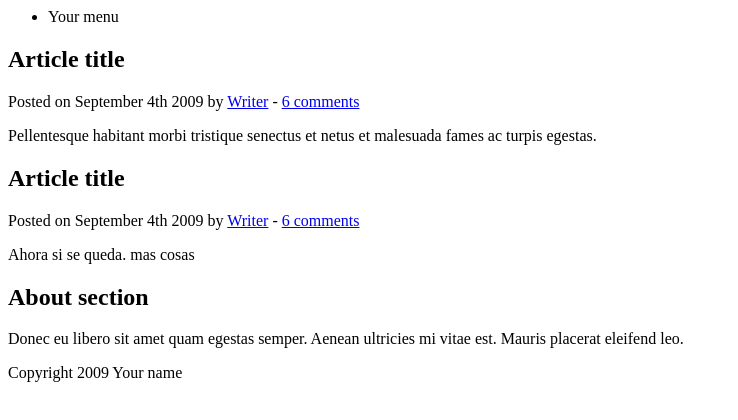
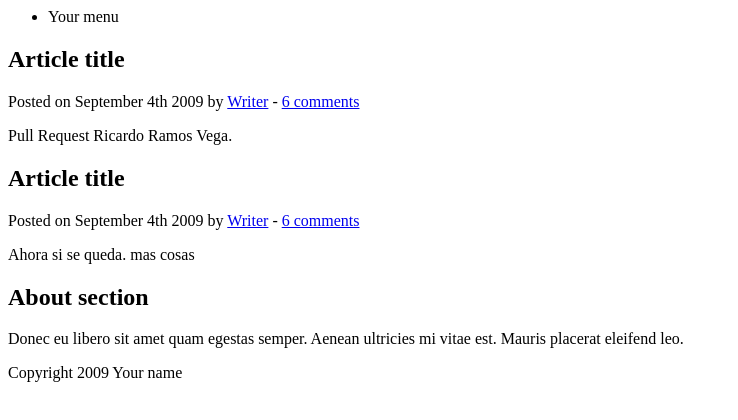
Before and after one commit to ritchieramosz/test-git, a plain HTML site: page index.html in a window 1280 px wide. Shown: the whole page, without its empty margins (0-738 px from the left). Drawn offline with Linux system fonts and the light colour scheme.

Commit message:
Pull request

```diff
--- a/index.html
+++ b/index.html
@@ -22,7 +22,7 @@
 				<h2>Article title</h2>
 				<p>Posted on <time datetime="2009-09-04T16:31:24+02:00">September 4th 2009</time> by <a href="#">Writer</a> - <a href="#comments">6 comments</a></p>
 			</header>
-			<p>Pellentesque habitant morbi tristique senectus et netus et malesuada fames ac turpis egestas.</p>
+			<p>Pull Request Ricardo Ramos Vega.</p>
 		</article>
 
 		<article>
```
